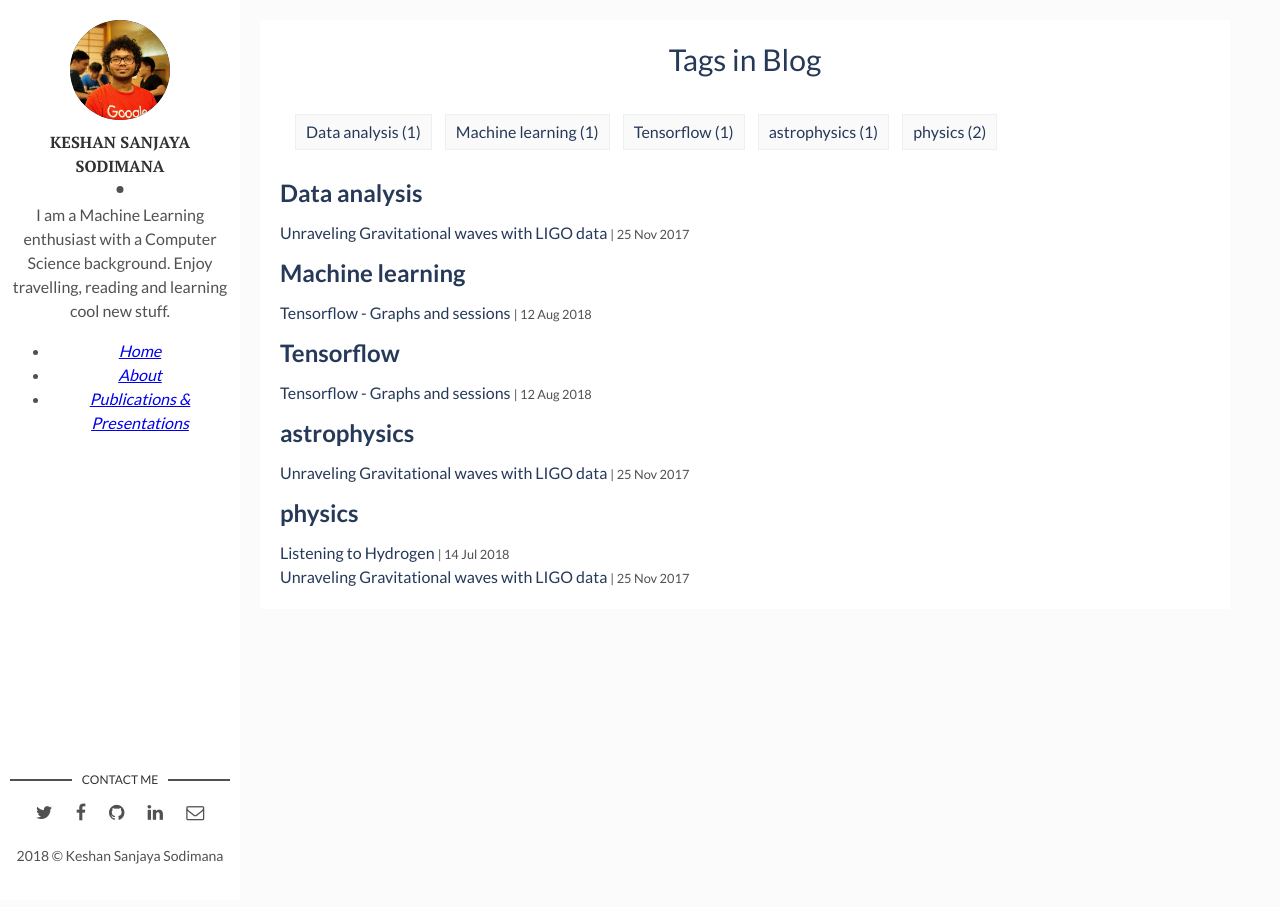
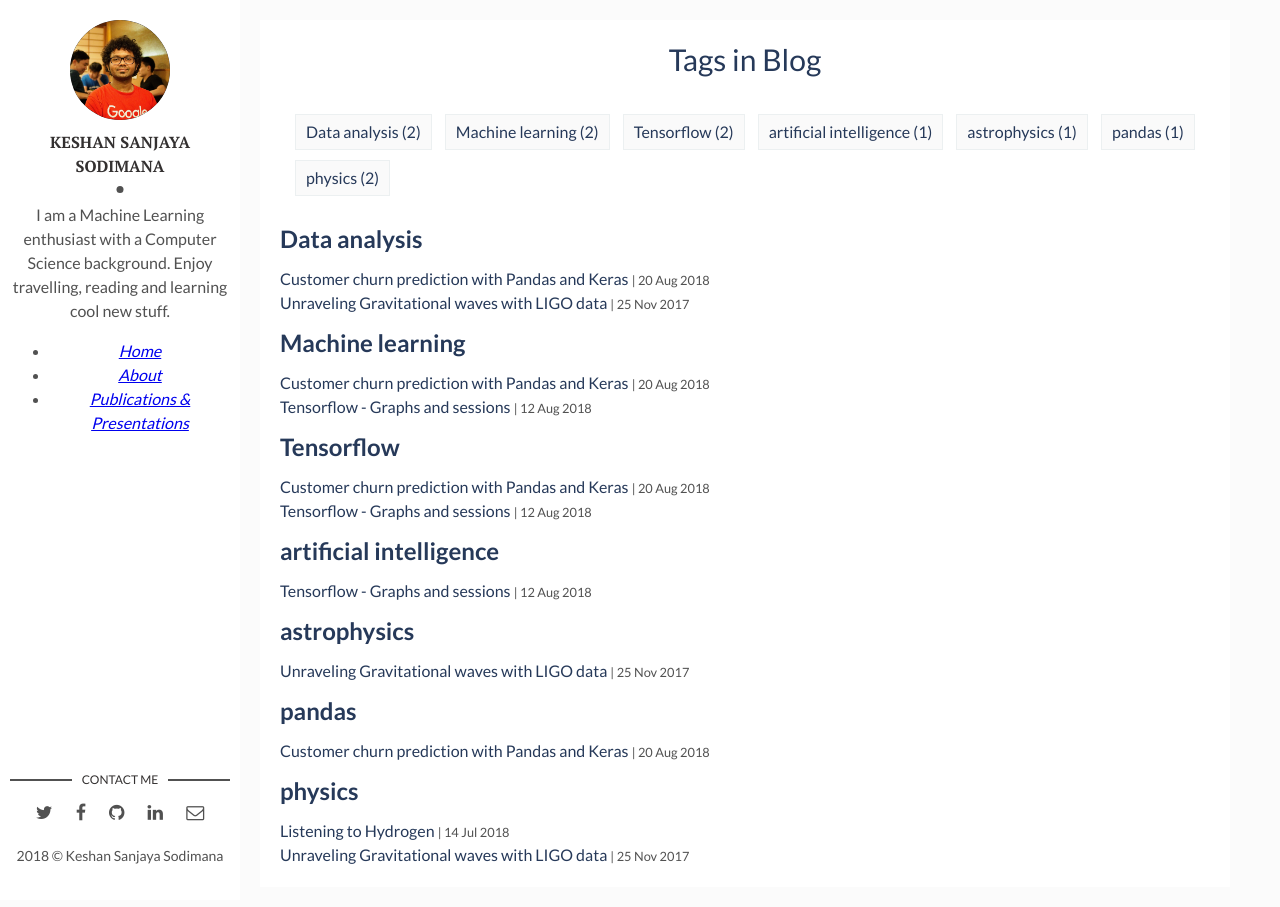
Before and after one commit to keshan/keshan.github.io, a Jekyll site: the page built from tags.html, in a window 1280 px wide. Built offline with Jekyll 4.4.1, drawn with Linux system fonts in a browser that asks for light colours; some of the changed lines change nothing that is shown.

Commit message:
Posting Churn prediction with Keras

````diff
--- a/_posts/2018-08-12-graphs-sessions.md
+++ b/_posts/2018-08-12-graphs-sessions.md
@@ -5,10 +5,10 @@ date: 2018-08-12
 description: An introduction to graphs and sessions in Tensorflow. # Add post description (optional)
 img: tf_graph.png # Add image post (optional)
 fig-caption: # Add figcaption (optional)
-tags: [Machine learning, Tensorflow]
+tags: [Machine learning, Tensorflow, artificial intelligence]
 ---
 
-Tensorflow has been the most popular open source software library for high performance numerical computation which became highly popular among Machine learning practitioners ever since it was open sourced few years back by Google. It has become one of the go to frameworks for deep learning projects because of it's richness of features and ability to abstract lot of boilerplate code and configurations without reducing the flexibility and scalability.
+Tensorflow has been the most popular open source software library for high performance numerical computation which became highly popular among Machine learning practitioners ever since it was open sourced by Google. It has become one of the go to frameworks for deep learning projects because of it's richness of features and ability to abstract lot of boilerplate code and configurations without reducing the flexibility and scalability.
 However, this article will try to discuss some of the underlying nuts and bolts which will not be necessary when using high level APIs like Keras or Tensorflow estimators.
 
 **_What is a graph?_**
--- /dev/null
+++ b/_posts/2018-08-20-Churn_prediction-on-tensorflow.md
@@ -0,0 +1,154 @@
+---
+layout: post
+title: Customer churn prediction with Pandas and Keras
+date: 2018-08-20
+description: Customer churn prediction on a telco dataset with Pandas and Keras. # Add post description (optional)
+img: churn.png # Add image post (optional)
+fig-caption: # Add figcaption (optional)
+tags: [Machine learning, Tensorflow, Data analysis, pandas]
+---
+
+Customer churn or customer attrition is the loss of existing customers from a service or a company and that is a vital part of many businesses to understand in order to provide more relevant and quality services and retain the valuable customers to increase their profitability. In this post we will try to predict customer churn for a telco operator. We will be using [a dataset from IBM Watson analytics community](https://community.watsonanalytics.com/wp-content/uploads/2015/03/WA_Fn-UseC_-Telco-Customer-Churn.csv)
+
+**Let's dive in:**
+
+```python
+import numpy as np
+import pandas as pd
+
+from matplotlib import pyplot as plt
+
+from sklearn.model_selection import train_test_split
+
+from tensorflow.keras import Sequential
+from tensorflow.keras.layers import Dense
+from tensorflow.keras.models import load_model
+```
+first things first, import the necessary libraries and make sure you have downloaded the csv file in to the working directory.
+```python
+data = pd.read_csv('WA_Fn-UseC_-Telco-Customer-Churn.csv')
+```
+We'll then read the csv file in to a pandas dataframe. In this post we are using a relatively small dataset which can be easily stored in the memory but if you are using a bigger file(s) it's highly recommended to look in to [Tensorflow Dataset API](https://www.tensorflow.org/guide/datasets) which is beyond the scope of this post.
+
+Before moving on to building our model, we have to do some important things, that's to get an idea about our dataset, apply data wrangling if necessary, and identify the features for our model.
+
+You can run:
+```python
+data.head()
+```
+
+To see a gist of the dataset.
+
+```python
+data.columns
+```
+![column names](../assets/img/churn/columns.png)
+
+Let's check what these columns really are:
+```python
+data.dtypes
+```
+![data types](../assets/img/churn/dtypes.png)
+
+It's quite obvious that we have some issues to fix in this dataset.
+
+- Senior Citizen column has two values, Yes and No but here it's 1 and 0 and column is a int64 type. Let's fix that.
+first we need to replace 1s and 0s with Yes and No:
+```python
+data.SeniorCitizen.replace([0, 1], ["No", "Yes"], inplace= True)
+```
+
+- TotalCharges column should be numerical.
+```python
+data.TotalCharges = data.TotalCharges.astype(float)
+```
+But when we try to convert this column in to float data type it raises an error. That's because this column has some blank cells. Let's go a bit deep in to this rabbit hole.
+```python
+for charge in data.TotalCharges:
+  try:
+    charge = float(charge)
+  except:
+    print("charge is: %s" % charge)
+```
+Checking in this way it shows that 11 rows has a space as TotalCharge. What do we do for this?
+Let's check what are the MonthlyCharge and Tenure when TotalCharge is a space/blank value
+```python
+for i in range(len(data)):
+    if data.TotalCharges[i] == " ":
+        print("Tenure is %s and Monthly charges are %s" % (data.tenure[i], data.MonthlyCharges[i]))
+```
+![total charge](../assets/img/churn/tenure.png)
+
+So, it's obvious that total charges are blank when tenure is 0 in other words they are pretty new and short timed customers. Since their tenure is zero it's quite logical to think that their total charges as zero. Let's replace space in TotalCharges to 0 and convert the column to float data type.
+```python
+data.TotalCharges.replace([" "], ["0"], inplace= True)
+data.TotalCharges = data.TotalCharges.astype(float)
+```
+
+**Let's do some normalizations**
+
+CustomerID, just as value, will not have any affect in customer churn so, let;s first drop that column.
+```python
+data.drop("customerID", axis= 1, inplace= True)
+```
+```python
+for col in data.dtypes[data.dtypes == object].index:
+    print(col, data[col].unique())
+```
+![features](../assets/img/churn/features.png)
+
+Now we have 3 numerical columns and rest are categorical. In order to normalize the numerical columns let's divide the values of each column by the max value of the relevant column. This will make sure all the values are between 0 - 1 thus, helping to reduce those values giving unwanted weighing on final model.
+
+Since our labels will be Churn and it has Yes, No values, let's replace Yes with one and No with zero so our model will be a binary classification model.
+```python
+data.Churn.replace(["Yes", "No"], [1, 0], inplace= True)
+```
+Next, we should encode all the categorical data in to one-hot encoding. Pandas have a quite easy way to do that:
+```python
+data = pd.get_dummies(data)
+```
+
+**Prepare the data for training**
+
+```python
+X = data.drop("Churn", axis= 1)
+y = data.Churn
+```
+Inputs to the model will be X and it has all the columns except Churn which is our label thus, assign it to y. To train and test our model we should split our dataset. This split will create 20% of data for testing and 80% for training.
+```python
+X_train, X_test, y_train, y_test = train_test_split(X, y, test_size= 0.2, random_state= 1234)
+```
+
+**Training**
+
+Creating the model:
+```python
+model = Sequential()
+model.add(Dense(16, input_dim=X_train.shape[1], activation='relu'))
+model.add(Dense(8, activation='relu'))
+model.add(Dense(1, activation='sigmoid'))
+```
+Compiling the model:
+```python
+model.compile(loss='binary_crossentropy', optimizer='adam', metrics=['accuracy'])
+```
+Fitting the model for 150 epochs with 10 as batch size:
+```python
+model.fit(X_train, y_train, epochs=150, batch_size=10)
+```
+This will start training your model on the training data split we created before. This will take a little while to finish. The model I trained had a accuracy of 84% on the training set which is not phenomenal.
+
+**Evaluating and saving the model**
+
+```python
+_, accuracy = model.evaluate(X_test, y_test)
+```
+For the model I trained on I got 77% accuracy on test set. You will get different values. However, we have ~8% difference in accuracy on training set and test set which may be due to overfitting. However, diagnosing these errors could be discussed in a separate post.
+```python
+model.save('my_model.h5')
+```
+You can save your model for future inferences but keep in mind that you have to do the same transformations, normalizations to the data that we did for the above dataset to your data before making inferences on this model.
+
+There are lot of things to improve in this model as well as diagnose some issue. Still you can play around with different hyper parameters and of course different other models like boosting, decision trees, SVMs and other classical algorithms and compare the results.
+
+Thanks!
````
Also changed, not shown: assets/img/churn.png (added), assets/img/churn/columns.png (added), assets/img/churn/dtypes.png (added), assets/img/churn/features.png (added), assets/img/churn/tenure.png (added), 10 other files.
